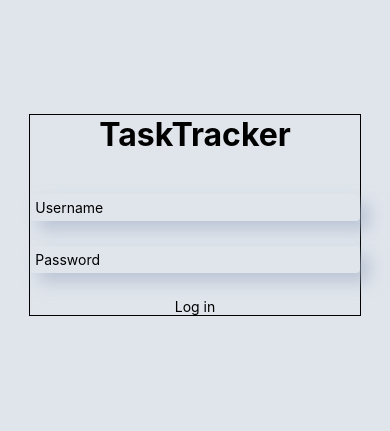
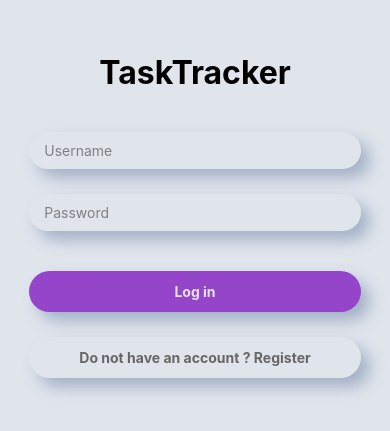
Before and after one commit to lucrada/Training-Project---Todo, a React Native app: screen /auth_screen in a window 390 px wide. Shown: the part 207-638 px from the top of the page. Built offline with nearby package versions, Linux system fonts and the light colour scheme.

Commit message:
added login and register screen

```diff
--- a/screens/auth-screen/AuthScreen.tsx
+++ b/screens/auth-screen/AuthScreen.tsx
@@ -1,5 +1,4 @@
 /* eslint-disable prettier/prettier */
-
 import React from 'react';
 import { Text, View, TouchableOpacity } from 'react-native';
 import styles from './Style';
@@ -7,17 +6,34 @@ import VerticalSpacer from '../../utils/VerticalSpacer';
 import { TextInput } from 'react-native-gesture-handler';
 
 const AuthScreen = (): React.JSX.Element => {
+    const [loginView, setLoginView] = React.useState(true);
+
     return (
         <View style={styles.mainContainer}>
-            <View style={styles.col}>
+            {loginView ? <View style={styles.col}>
                 <Text style={styles.title}>TaskTracker</Text>
                 <VerticalSpacer amount={40} />
-                <TextInput style={styles.textbox} placeholder="Username" />
+                <TextInput style={{ ...styles.textbox, ...styles.neumorphicContainer }} placeholder="Username" placeholderTextColor={'gray'} cursorColor={'gray'} />
                 <VerticalSpacer amount={25} />
-                <TextInput style={styles.textbox} placeholder="Password" secureTextEntry={true} />
+                <TextInput style={{ ...styles.textbox, ...styles.neumorphicContainer }} placeholder="Password" placeholderTextColor={'gray'} secureTextEntry={true} cursorColor={'gray'} />
+                <VerticalSpacer amount={40} />
+                <TouchableOpacity style={{ ...styles.loginButtonContainer, ...styles.neumorphicContainer }}><Text style={styles.loginButtonText}>Log in</Text></TouchableOpacity>
                 <VerticalSpacer amount={25} />
-                <TouchableOpacity><View style={styles.buttonContainer}><Text style={styles.buttonText}>Log in</Text></View></TouchableOpacity>
-            </View>
+                <TouchableOpacity onPress={() => setLoginView(false)} style={{ ...styles.registerButtonContainer, ...styles.neumorphicContainer }}><Text style={styles.registerButtonText}>Do not have an account ? Register</Text></TouchableOpacity>
+            </View> :
+                <View style={styles.col}>
+                    <Text style={styles.title}>TaskTracker</Text>
+                    <VerticalSpacer amount={40} />
+                    <TextInput style={{ ...styles.textbox, ...styles.neumorphicContainer }} placeholder="Username" placeholderTextColor={'gray'} cursorColor={'gray'} />
+                    <VerticalSpacer amount={25} />
+                    <TextInput style={{ ...styles.textbox, ...styles.neumorphicContainer }} placeholder="Password" placeholderTextColor={'gray'} secureTextEntry={true} cursorColor={'gray'} />
+                    <VerticalSpacer amount={25} />
+                    <TextInput style={{ ...styles.textbox, ...styles.neumorphicContainer }} placeholder="Confirm Password" placeholderTextColor={'gray'} secureTextEntry={true} cursorColor={'gray'} />
+                    <VerticalSpacer amount={40} />
+                    <TouchableOpacity style={{ ...styles.loginButtonContainer, ...styles.neumorphicContainer }}><Text style={styles.loginButtonText}>Register</Text></TouchableOpacity>
+                    <VerticalSpacer amount={25} />
+                    <TouchableOpacity onPress={() => setLoginView(true)} style={{ ...styles.registerButtonContainer, ...styles.neumorphicContainer }}><Text style={styles.registerButtonText}>Already have an account ? Login</Text></TouchableOpacity>
+                </View>}
         </View>
     );
 };
--- a/screens/auth-screen/Style.tsx
+++ b/screens/auth-screen/Style.tsx
@@ -10,7 +10,6 @@ const styles = StyleSheet.create({
     },
     col: {
         flexDirection: 'column',
-        borderWidth: 1,
         width: Dimensions.get('window').width * 0.85,
         alignItems: 'center',
     },
@@ -19,22 +18,46 @@ const styles = StyleSheet.create({
         fontWeight: 'bold',
         fontSize: 32,
     },
+    neumorphicContainer: {
+        borderRadius: 50,
+        shadowColor: 'rgba(163, 177, 198, 1)',
+        shadowOffset: { width: 9, height: 9 },
+        shadowRadius: 16,
+        elevation: 8,
+    },
     textbox: {
         backgroundColor: '#E0E5EC',
-        borderRadius: 4,
-        shadowColor: 'rgba(163,177,198,0.6)',
-        shadowOffset: { width: 9, height: 9 },
-        shadowOpacity: 1,
-        shadowRadius: 16,
-        elevation: 5,
-        padding: 5,
+        paddingVertical: 10,
+        paddingHorizontal: 8,
+        paddingLeft: 15,
         width: '100%',
+        color: 'gray',
     },
-    buttonContainer: {
-
+    loginButtonContainer: {
+        position: 'relative',
+        paddingVertical: 12,
+        paddingHorizontal: 8,
+        width: '100%',
+        borderRadius: 50,
+        backgroundColor: '#9545ca',
     },
-    buttonText: {
-
+    loginButtonText: {
+        textAlign: 'center',
+        color: '#E0E5EC',
+        fontWeight: 'bold',
+    },
+    registerButtonContainer: {
+        position: 'relative',
+        paddingVertical: 12,
+        paddingHorizontal: 8,
+        width: '100%',
+        borderRadius: 50,
+        backgroundColor: '#E0E5EC',
+    },
+    registerButtonText: {
+        textAlign: 'center',
+        color: '#666',
+        fontWeight: 'bold',
     },
 });
 
```
